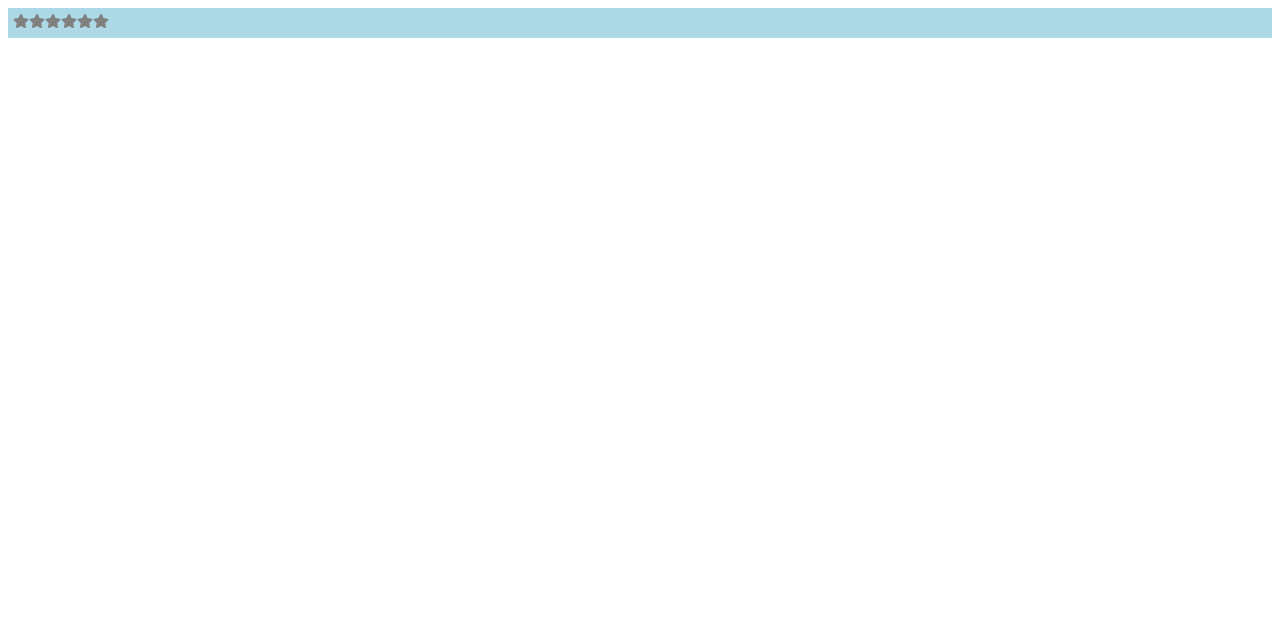
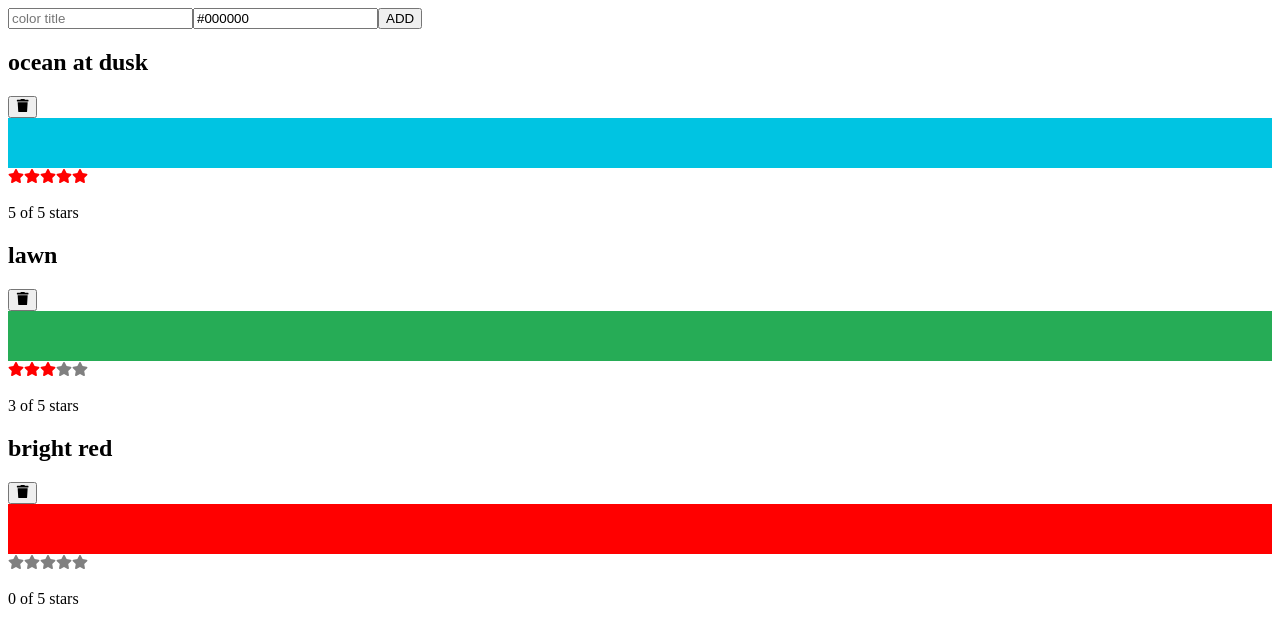
Before and after one commit to ShuHasegawa17/react-samples, a React (Vite) app: page / in a window 1280 px wide. Shown: the top 642 px of the page. Built offline with nearby package versions, Linux system fonts and the light colour scheme.

Commit message:
useState

```diff
--- a/src/App.tsx
+++ b/src/App.tsx
@@ -1,9 +1,40 @@
-import { StarRating } from './components/stars/StarRating';
+import { useState } from 'react';
+import { ColorList } from './components/color/ColorList';
+import colorData from './data/color-data.json';
+import { AddColorForm } from './components/color/AddColorForm';
+import { v4 } from 'uuid';
 
 function App() {
+  const [colors, setColors] = useState(colorData);
   return (
     <>
-      <StarRating style={{ backgroundColor: 'Lightblue' }} totalStars={6} />
+      <AddColorForm
+        onNewColor={(title, color) => {
+          const newColor = [
+            ...colors,
+            {
+              id: v4() as string,
+              rating: 0,
+              title,
+              color,
+            },
+          ];
+          setColors(newColor);
+        }}
+      />
+      <ColorList
+        colors={colors}
+        onRateColor={(id, rating) => {
+          const newColors = colors.map((color) =>
+            color.id === id ? { ...color, rating } : color
+          );
+          setColors(newColors);
+        }}
+        onRemoveColor={(id) => {
+          const newColor = colors.filter((color) => color.id !== id);
+          setColors(newColor);
+        }}
+      />
     </>
   );
 }
--- /dev/null
+++ b/src/components/color/AddColorForm.tsx
@@ -0,0 +1,24 @@
+import { useInput } from '../../hooks/useInput';
+
+type Props = {
+  onNewColor: (title: string, color: string) => void;
+};
+
+export const AddColorForm = ({ onNewColor }: Props) => {
+  const [titleProps, resetTitle] = useInput('');
+  const [colorProps, resetColor] = useInput('#000000');
+
+  const submit = (e) => {
+    e.preventDefault();
+    onNewColor(titleProps.value, colorProps.value);
+    resetTitle();
+    resetColor();
+  };
+  return (
+    <form onSubmit={submit}>
+      <input {...titleProps} type="text" placeholder="color title" required />
+      <input {...colorProps} type="text" placeholder="color" required />
+      <button>ADD</button>
+    </form>
+  );
+};
--- /dev/null
+++ b/src/components/color/Color.tsx
@@ -0,0 +1,37 @@
+import { StarRating } from '../stars/StarRating';
+import { FaTrash } from 'react-icons/fa';
+
+export type IColor = {
+  id: string;
+  title: string;
+  color: string;
+  rating: number;
+};
+
+export type IColorProps = {
+  onRemove: (id: string) => void;
+  onRate: (id: string, rating: number) => void;
+} & IColor;
+
+export const Color = ({
+  id,
+  title,
+  color,
+  rating,
+  onRemove = (id) => id,
+  onRate = (id, rating) => ({ id, rating }),
+}: IColorProps) => {
+  return (
+    <section>
+      <h1>{title}</h1>
+      <button onClick={() => onRemove(id)}>
+        <FaTrash />
+      </button>
+      <div style={{ height: 50, backgroundColor: color }} />
+      <StarRating
+        selectedStars={rating}
+        onRate={(rating) => onRate(id, rating)}
+      />
+    </section>
+  );
+};
--- /dev/null
+++ b/src/components/color/ColorList.tsx
@@ -0,0 +1,26 @@
+import { Color, IColor } from './Color';
+type IColorListProps = {
+  colors: IColor[];
+  onRemoveColor: (id: string) => void;
+  onRateColor: (id: string, rating: number) => void;
+};
+
+export const ColorList = ({
+  colors = [],
+  onRemoveColor = (id) => id,
+  onRateColor = (id, rating) => ({ id, rating }),
+}: IColorListProps) => {
+  if (!colors.length) return <div>カラーリストはありません。</div>;
+  return (
+    <div>
+      {colors.map((c) => (
+        <Color
+          key={c.id}
+          {...c}
+          onRemove={onRemoveColor}
+          onRate={onRateColor}
+        />
+      ))}
+    </div>
+  );
+};
--- a/src/components/stars/StarRating.tsx
+++ b/src/components/stars/StarRating.tsx
@@ -1,17 +1,22 @@
-import { useState } from 'react';
 import { Star } from './Star';
 
-export const StarRating = ({ style = {}, totalStars = 5 }) => {
-  const [selectedStars, setSelectedStars] = useState(0);
+export const StarRating = ({
+  totalStars = 5,
+  selectedStars = 0,
+  onRate = (f) => f,
+}) => {
   return (
-    <div style={{ padding: '5px', ...style }}>
+    <>
       {[...Array(totalStars)].map((_, i) => (
         <Star
           key={i}
           selectd={selectedStars > i}
-          onSelect={() => setSelectedStars(i + 1)}
+          onSelect={() => onRate(i + 1)}
         />
       ))}
-    </div>
+      <p>
+        {selectedStars} of {totalStars} stars
+      </p>
+    </>
   );
 };
--- /dev/null
+++ b/src/data/color-data.json
@@ -0,0 +1,20 @@
+[
+    {
+      "id": "0175d1f0-a8c6-41bf-8d02-df5734d829a4",
+      "title": "ocean at dusk",
+      "color": "#00c4e2",
+      "rating": 5
+    },
+    {
+      "id": "83c7ba2f-7392-4d7d-9e23-35adbe186046",
+      "title": "lawn",
+      "color": "#26ac56",
+      "rating": 3
+    },
+    {
+      "id": "a11e3995-b0bd-4d58-8c48-5e49ae7f7f23",
+      "title": "bright red",
+      "color": "#ff0000",
+      "rating": 0
+    }
+  ]
--- /dev/null
+++ b/src/hooks/useInput.ts
@@ -0,0 +1,20 @@
+import { useState } from 'react';
+
+export type IUseInput = [
+  {
+    value: string;
+    onChange: (e) => void;
+  },
+  () => void
+];
+
+export const useInput = (initialValue: string): IUseInput => {
+  const [value, setValue] = useState(initialValue);
+  return [
+    {
+      value,
+      onChange: (e) => setValue(e.target.value),
+    },
+    () => setValue(initialValue),
+  ];
+};
```
